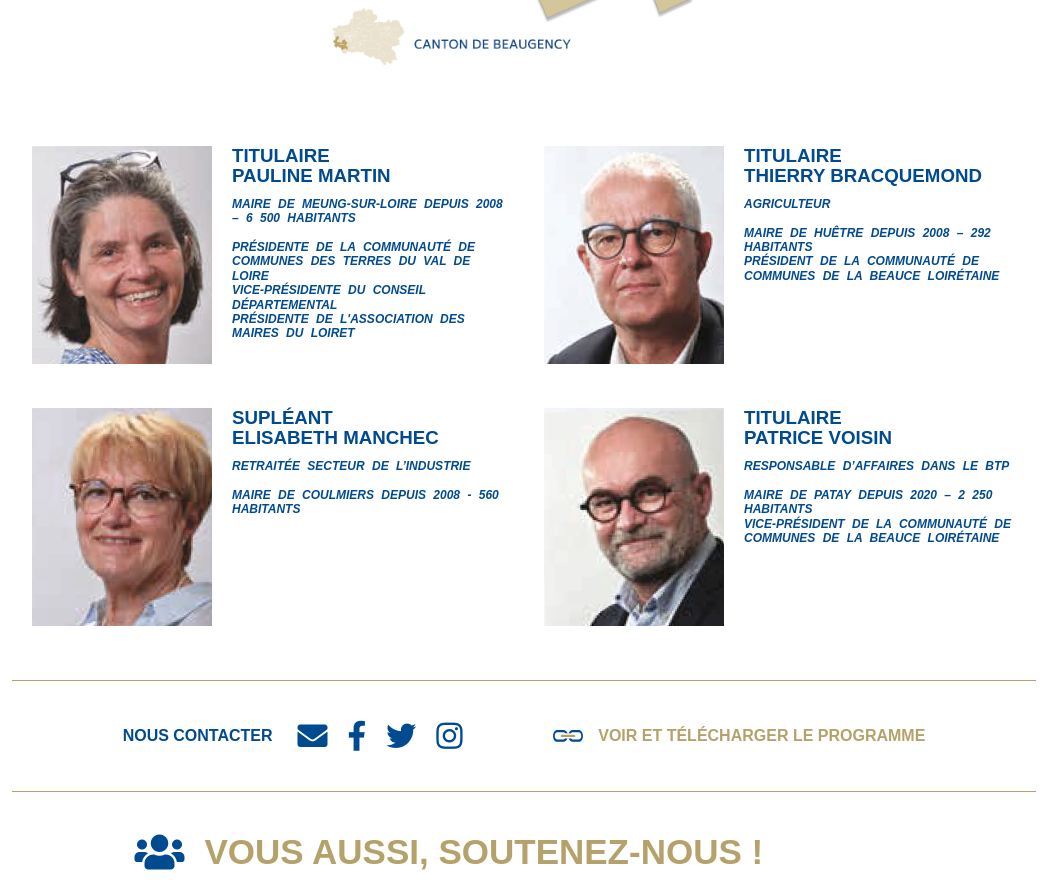
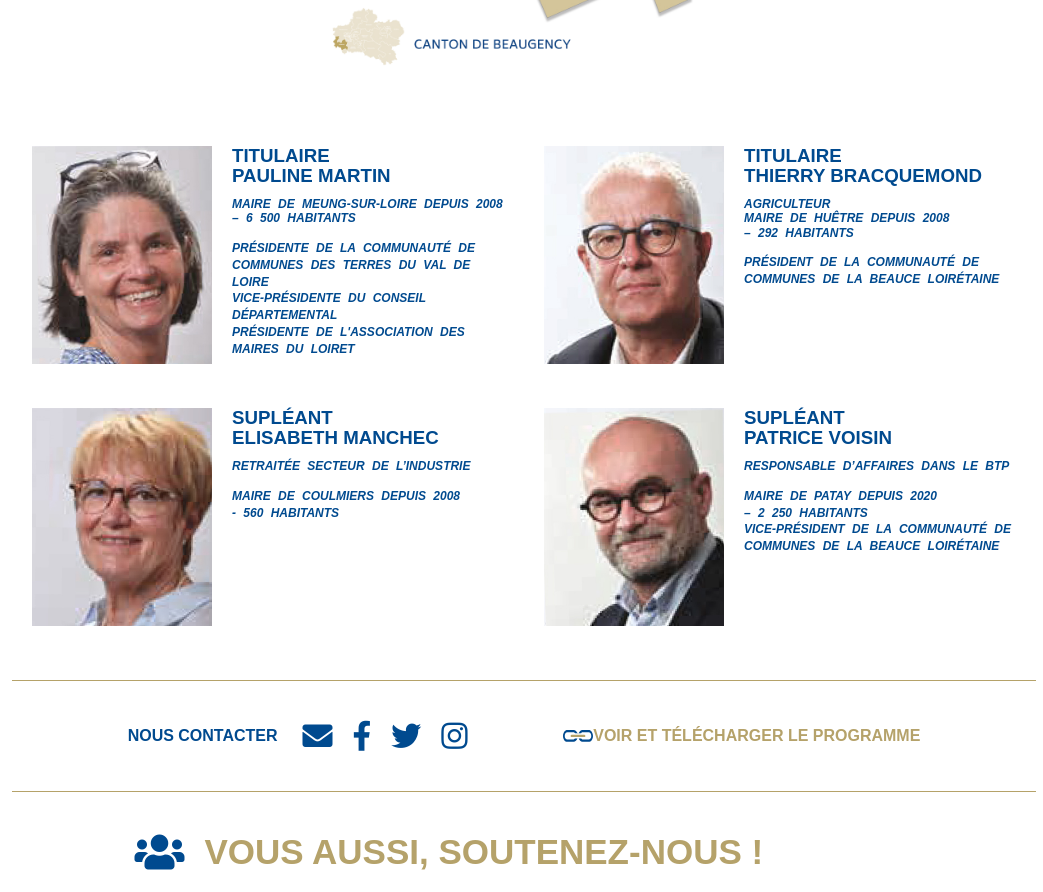
Before and after one commit to saiiimiiir/avec_vous, a React (Create React App) app: page /pour-le-canton/Beaugency in a window 1280 px wide. Shown: the part 860-1752 px from the top of the page, without its empty margins (116-1159 px from the left). Built offline with nearby package versions, Linux system fonts and the light colour scheme; a web font is replaced by a local one.

Commit message:
page candidat texte mise en forme

```diff
--- a/src/Components/candidats/MeungSurLoire.tsx
+++ b/src/Components/candidats/MeungSurLoire.tsx
@@ -19,7 +19,9 @@ export default class MeungSurLoire extends Component {
                             </h3>
                             <p>
                                 <em>
-                                    Maire de Meung-sur-Loire depuis 2008 – 6 500 habitants<br /><br/>
+                                    Maire de Meung-sur-Loire depuis 2008 <br/> – 6 500 habitants<br /><br />
+                                </em>
+                                <em className="lineHeight">
                                     Présidente de la Communauté de Communes des Terres du Val de Loire<br />
                                     Vice-Présidente du Conseil départemental<br />
                                     Présidente de l'Association des Maires du Loiret<br />
@@ -39,8 +41,11 @@ export default class MeungSurLoire extends Component {
                             </h3>
                             <p>
                                 <em>
-                                    Agriculteur<br/><br/>
-                                    Maire de Huêtre depuis 2008 – 292 habitants<br />
+                                    Agriculteur<br />
+                                    Maire de Huêtre depuis 2008 <br />– 292 habitants<br /><br />
+                                </em>
+                                <em className="lineHeight">
+
                                     Président de la Communauté de Communes de la Beauce Loirétaine<br />
                                 </em>
                             </p>
@@ -63,7 +68,9 @@ export default class MeungSurLoire extends Component {
                             <p>
                                 <em>
                                     Retraitée secteur de l’industrie<br /><br />
-                                    Maire de Coulmiers depuis 2008 - 560 habitants
+                                </em>
+                                <em className="lineHeight">
+                                    Maire de Coulmiers depuis 2008 <br/>- 560 habitants
                                 </em>
                             </p>
                         </div>
@@ -75,13 +82,15 @@ export default class MeungSurLoire extends Component {
                         </div>
                         <div className="text">
                             <h3 className="titre">
-                                titulaire<br />
+                                supléant<br />
                                 Patrice Voisin
                             </h3>
                             <p>
                                 <em>
                                     Responsable d’affaires dans le BTP<br /><br />
-                                    Maire de Patay depuis 2020 – 2 250 habitants<br />
+                                </em>
+                                <em className="lineHeight">
+                                    Maire de Patay depuis 2020 <br/>– 2 250 habitants<br />
                                     Vice-Président de la Communauté de Communes de la Beauce Loirétaine<br />
                                 </em>
                             </p>
--- a/src/Pages/Canton.tsx
+++ b/src/Pages/Canton.tsx
@@ -33,9 +33,9 @@ const Canton = () => {
                         <span className="yellowText">vous aussi, soutenez-nous !</span>
                     </div>
                     <p>
-                        le mandataire financier est seul habilité à recueillir des dons en faveur de la campagne<br />
-                        de pauline partin et thierrybracquemond, dans les limites précisées à l'article L52-8<br />
-                        du code électoral.<br />
+                        le mandataire financier est seul habilité à recueillir des dons en faveur de la campagne
+                        de pauline partin et thierrybracquemond, dans les limites précisées à l'article L52-8
+                        du code électoral.<br /><br/>
                         vous pouvez nous transmettre vos dons par chèque bancaire libellé à l'ordre de :<br />
                         <span className="bluetext">[....] - 2 rue des rordeliers - 45130 - meung-sur-Loire.</span><br />
                         par avance nous remercions nos généreux donateurs. ces dons étant déductibles de vos impôts,<br />
--- a/src/scss/Candidat.scss
+++ b/src/scss/Candidat.scss
@@ -1,4 +1,6 @@
 @import './Setup.scss';
+
+$lineHeight : 140%;
 
 #presentationCandidat{
     margin: 20px;
@@ -12,7 +14,7 @@
         display: flex;
         flex-direction: row;
         justify-content: space-around;
-        align-items: center;
+        align-items: flex-start;
         width: 100%;
         .fiche{
             width: 50%;
@@ -39,6 +41,9 @@
                     text-transform: uppercase;
                     line-height: 120%;
                     word-spacing: 4px;
+                    em.lineHeight{
+                        line-height: $lineHeight;
+                    }
                 }
             }
         }
@@ -49,7 +54,7 @@
         display: flex;
         flex-direction: row;
         justify-content: space-around;
-        align-items: center;
+        align-items: flex-start;
         width: 100%;
         .fiche{
             width: 50%;
@@ -76,6 +81,9 @@
                     text-transform: uppercase;
                     line-height: 120%;
                     word-spacing: 4px;
+                    em.lineHeight{
+                        line-height: $lineHeight;
+                    }
                 }
             }
         }
@@ -158,7 +166,7 @@
             display: flex;
             flex-direction: row;
             justify-content: space-around;
-            align-items: center;
+            align-items: flex-start;
             width: 100%;
             .fiche{
                 width: 50%;
@@ -185,6 +193,9 @@
                         text-transform: uppercase;
                         line-height: 120%;
                         word-spacing: 4px;
+                        em.lineHeight{
+                            line-height: $lineHeight;
+                        }
                     }
                 }
             }
@@ -195,7 +206,7 @@
             display: flex;
             flex-direction: row;
             justify-content: space-around;
-            align-items: center;
+            align-items: flex-start;
             width: 100%;
             .fiche{
                 width: 50%;
@@ -222,6 +233,9 @@
                         text-transform: uppercase;
                         line-height: 120%;
                         word-spacing: 4px;
+                        em.lineHeight{
+                            line-height: $lineHeight;
+                        }
                     }
                 }
             }
@@ -263,7 +277,7 @@
                 @include flexCenter(row);
                 svg{
                     width: 30px;
-                    margin-right: 15px;
+                    margin-right: 0px;
                     .cls-1 {
                         fill: #b5a269;
                     }
@@ -334,6 +348,9 @@
                         text-transform: uppercase;
                         line-height: 120%;
                         word-spacing: 4px;
+                        em.lineHeight{
+                            line-height: $lineHeight;
+                        }
                     }
                 }
             }
@@ -371,6 +388,9 @@
                         text-transform: uppercase;
                         line-height: 120%;
                         word-spacing: 4px;
+                        em.lineHeight{
+                            line-height: $lineHeight;
+                        }
                     }
                 }
             }
--- a/src/scss/Map.scss
+++ b/src/scss/Map.scss
@@ -63,7 +63,6 @@
         left: 0;
         top : 0;
         width: 18%;
-    }
         .cls-1 {
             fill: #bda563;
         }
@@ -86,6 +85,7 @@
 
         .cls-6 {
             fill: #fff;
+        }
     }
 }
 
```
Lines whose indentation alone changed are shown as unchanged.
